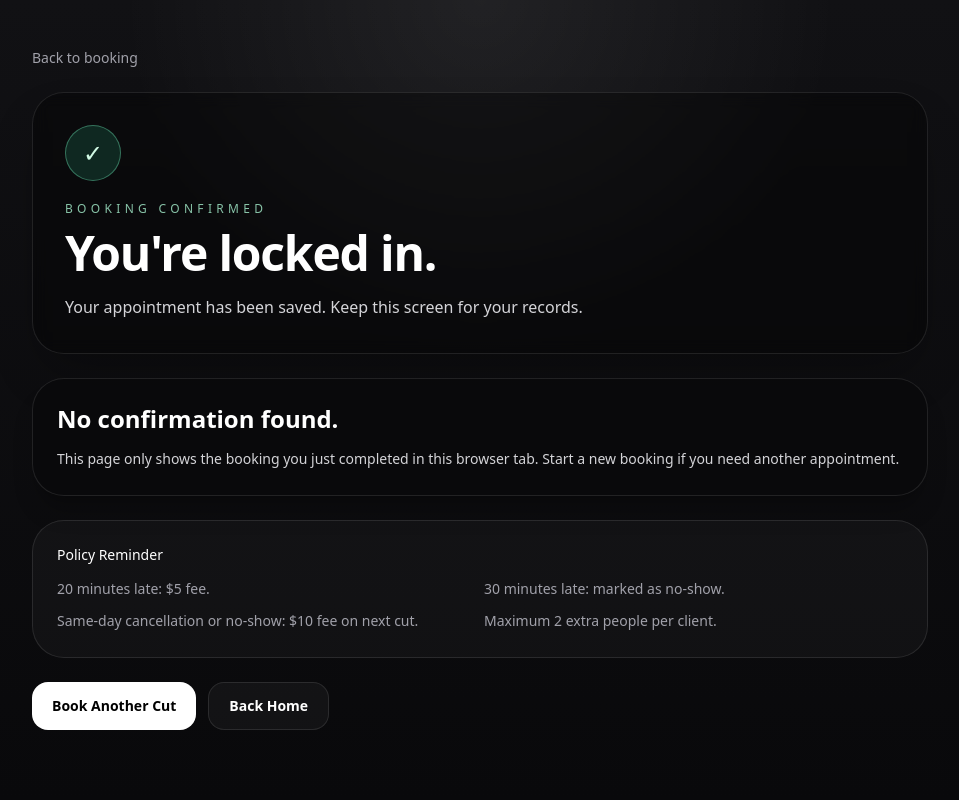
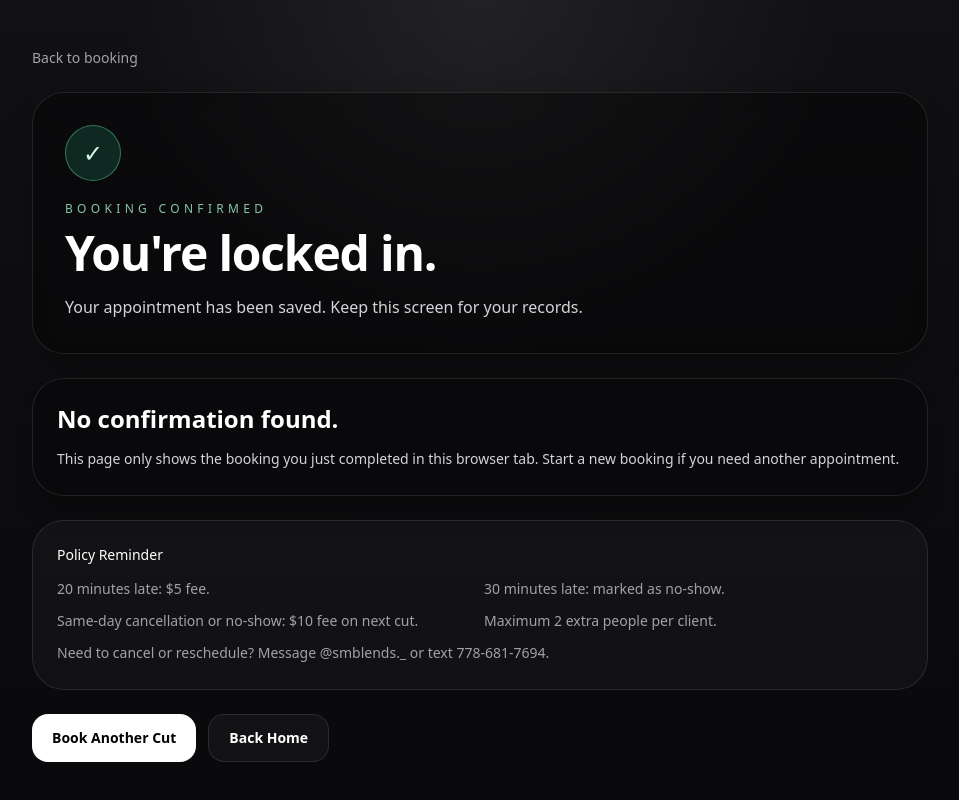
Before and after one commit to Arpitv26/smblends, a Next.js app: page /book/confirmed in a window 1280 px wide. Shown: the top 800 px of the page, without its empty margins (160-1119 px from the left). Built offline with nearby package versions, Linux system fonts and the light colour scheme.

Commit message:
added poliicy in confirmation booking

```diff
--- a/app/book/confirmed/page.tsx
+++ b/app/book/confirmed/page.tsx
@@ -225,6 +225,10 @@ export default function BookingConfirmedPage(): JSX.Element {
             <p>30 minutes late: marked as no-show.</p>
             <p>Same-day cancellation or no-show: $10 fee on next cut.</p>
             <p>Maximum 2 extra people per client.</p>
+            <p className="sm:col-span-2">
+              Need to cancel or reschedule? Message @smblends._ or text
+              778-681-7694.
+            </p>
           </div>
         </section>
 
--- a/components/booking/BookingAvailability.tsx
+++ b/components/booking/BookingAvailability.tsx
@@ -840,6 +840,10 @@ export function BookingAvailability({
             <p>30 minutes late: marked as no-show.</p>
             <p>Same-day cancellation or no-show: $10 fee on next cut.</p>
             <p>Maximum 2 extra people per client.</p>
+            <p>
+              Need to cancel or reschedule? Message @smblends._ or text
+              778-681-7694.
+            </p>
           </div>
         </div>
       </div>
```
Also changed, not shown: agent_docs/project_brief.md (+5 -1 lines), 1 other file (tests, documents, lock files or other folders).
